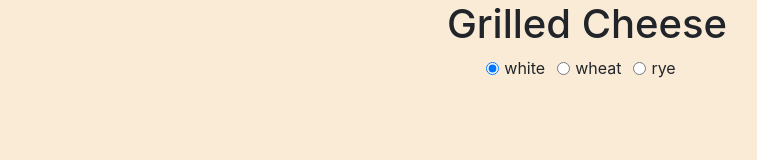
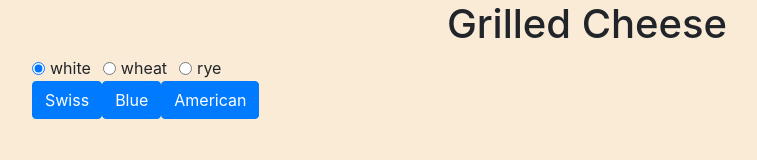
Before and after one commit to davideverett89/grilled-cheese, a plain HTML site: page index.html in a window 1280 px wide. Both pictures are taken after a click on the radio button "white". Shown: the whole page, without its empty margins (53-810 px from the left). Drawn offline with nearby package versions, Linux system fonts and the light colour scheme.

Commit message:
Cheese buttons work.

```diff
--- a/index.html
+++ b/index.html
@@ -7,9 +7,16 @@
     <link rel="stylesheet" href="https://stackpath.bootstrapcdn.com/bootstrap/4.4.1/css/bootstrap.min.css" integrity="sha384-Vkoo8x4CGsO3+Hhxv8T/Q5PaXtkKtu6ug5TOeNV6gBiFeWPGFN9MuhOf23Q9Ifjh" crossorigin="anonymous">
     <link rel="stylesheet" href="./styles/main.css">
 </head>
-<body class="text-center">
-    <h1>Grilled Cheese</h1>
-    <div id="bread-container"></div>
+<body>
+    <h1 class="text-center">Grilled Cheese</h1>
+    <div class="container">
+        <div class="row">
+            <div id="bread-container" class="col-12"></div>
+        </div>
+        <div class="row">
+            <div id="cheese-container" class="col-12"></div>
+        </div>
+    </div>
     <script src="https://code.jquery.com/jquery-3.4.1.slim.min.js" integrity="sha384-J6qa4849blE2+poT4WnyKhv5vZF5SrPo0iEjwBvKU7imGFAV0wwj1yYfoRSJoZ+n" crossorigin="anonymous"></script>
     <script src="https://cdn.jsdelivr.net/npm/popper.js@1.16.0/dist/umd/popper.min.js" integrity="sha384-Q6E9RHvbIyZFJoft+2mJbHaEWldlvI9IOYy5n3zV9zzTtmI3UksdQRVvoxMfooAo" crossorigin="anonymous"></script>
     <script src="https://stackpath.bootstrapcdn.com/bootstrap/4.4.1/js/bootstrap.min.js" integrity="sha384-wfSDF2E50Y2D1uUdj0O3uMBJnjuUD4Ih7YwaYd1iqfktj0Uod8GCExl3Og8ifwB6" crossorigin="anonymous"></script>
--- a/javascripts/components/breads.js
+++ b/javascripts/components/breads.js
@@ -16,7 +16,9 @@ const makeBreadRadioButtons = () => {
 
 const breadSelection = (e) => {
     const buttonId = e.target.id;
-    breadData.setSelectedBread(buttonId);
+    const breads = breadData.getBreads();
+    let chosenBread = breads.find((x) => x.id === buttonId);
+    breadData.setSelectedBread(chosenBread);
 }
 
 const breadEvents = () => {
--- /dev/null
+++ b/javascripts/components/cheese.js
@@ -0,0 +1,28 @@
+import utilites from '../helpers/utilities.js';
+import cheeseData from '../helpers/data/cheeseData.js';
+
+const makeCheeseButtons = () => {
+    const cheeses = cheeseData.getCheese();
+    let domString = "";
+    cheeses.forEach((cheese) => {
+        domString += `<button id="${cheese.id}" type="button" class="btn btn-primary cheese-button">${cheese.type}</button>`;
+    })
+    utilites.printToDom("cheese-container", domString);
+    cheeseEvents();
+}
+
+const selectedCheese = (e) => {
+    const cheeseId = e.target.id;
+    const cheeses = cheeseData.getCheese();
+    let pickedCheese = cheeses.find((x) => x.id === cheeseId);
+    cheeseData.setSelectedCheese(pickedCheese);
+}
+
+const cheeseEvents = () => {
+    let cheeseChoices = document.getElementsByClassName("cheese-button");
+    for (let i = 0; i < cheeseChoices.length; i++) {
+        cheeseChoices[i].addEventListener("click", selectedCheese);
+    }
+}
+
+export default { makeCheeseButtons };
--- a/javascripts/helpers/data/breadData.js
+++ b/javascripts/helpers/data/breadData.js
@@ -19,17 +19,15 @@ const breads = [
     }
 ];
 
-let selectedBreadId = "";
+let selectedBreadId;
 
 const getBreads = () => {
     return breads;
 }
 
-const setSelectedBread = (breadId) => {
-    selectedBreadId = breadId;
-    console.log("selectedBreadId", selectedBreadId);
+const setSelectedBread = (breadObject) => {
+    selectedBreadId = breadObject;
+    console.log(selectedBreadId);
 }
 
-console.log(breads.length);
-
 export default { getBreads, setSelectedBread };
--- /dev/null
+++ b/javascripts/helpers/data/cheeseData.js
@@ -0,0 +1,33 @@
+const cheeses = [
+    {
+        id: "cheese1",
+        type: "Swiss",
+        color: "white",
+        price: 2
+    },
+    {
+        id: "cheese2",
+        type: "Blue",
+        color: "blue",
+        price: 3
+    },
+    {
+        id: "cheese3",
+        type: "American",
+        color: "yellow",
+        price: 1
+    },
+];
+
+let selectedCheeseObject;
+
+const getCheese = () => {
+    return cheeses;
+}
+
+const setSelectedCheese = (cheeseId) => {
+    selectedCheeseObject = cheeseId;
+    console.log(selectedCheeseObject);
+}
+
+export default { getCheese, setSelectedCheese };
--- a/javascripts/main.js
+++ b/javascripts/main.js
@@ -1,7 +1,9 @@
 import breads from '../javascripts/components/breads.js';
+import cheese from '../javascripts/components/cheese.js';
 
 const init = () => {
     breads.makeBreadRadioButtons();
+    cheese.makeCheeseButtons();
 }
 
 init();
```
